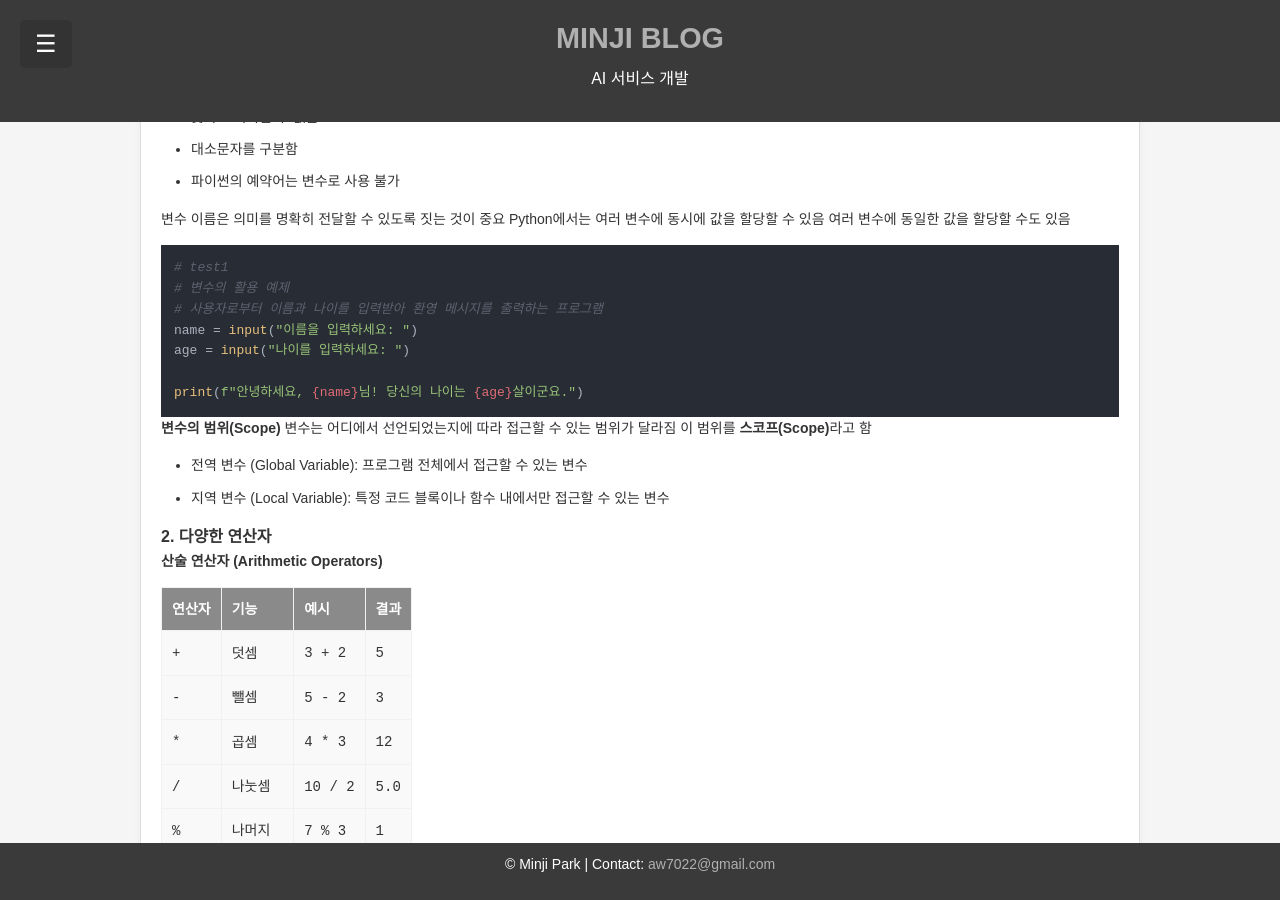
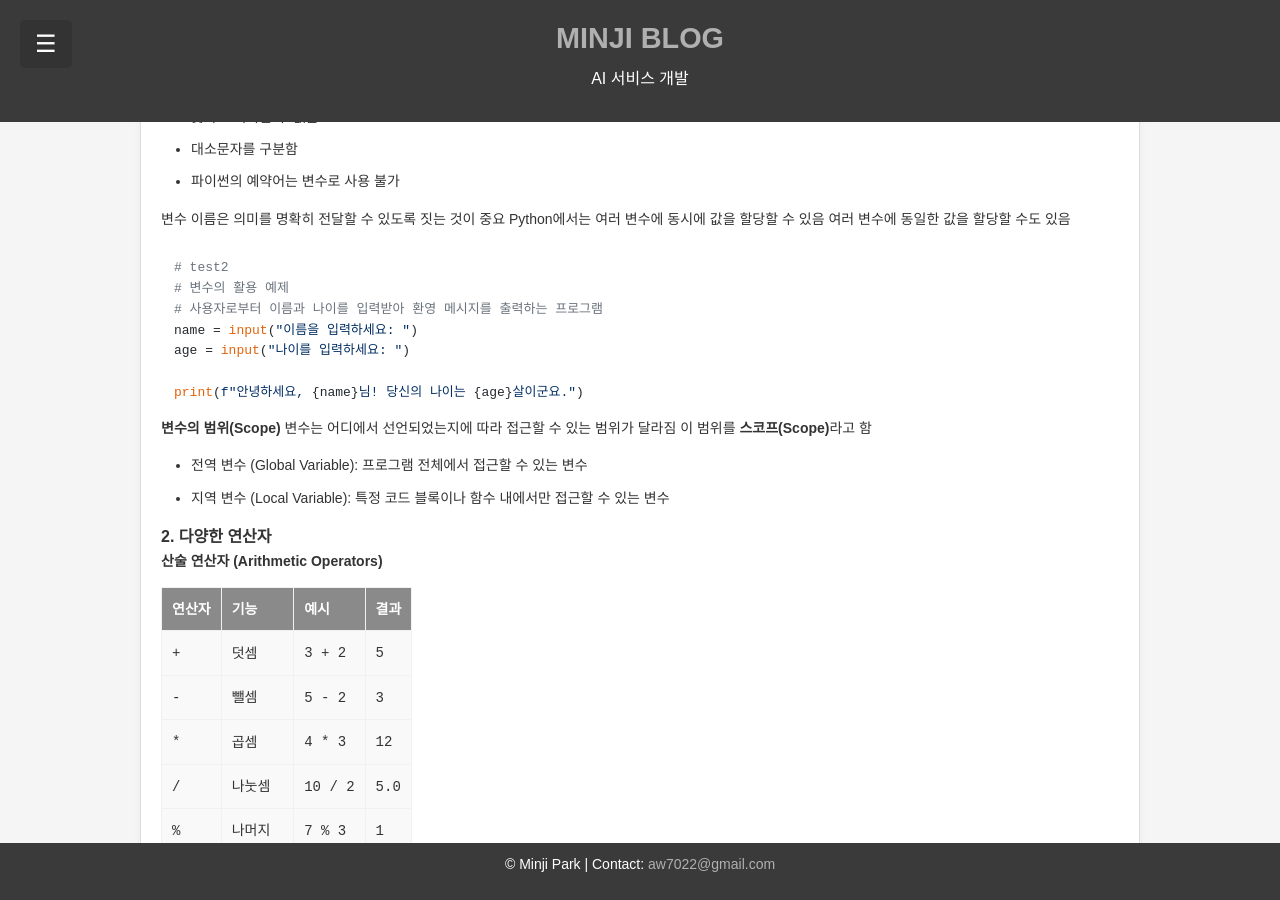
Before and after one commit to Mminzy22/Blog, a Jekyll site: the page built from _posts/Python/2024-11-19-Python01.md, in a window 1280 px wide and 900 px high, scrolled down 412 px. Built offline with Jekyll 4.4.1, drawn with Linux system fonts in a browser that asks for light colours; nearby versions of some CDN libraries; comment, search, counter and statistics services are not loaded.

Commit message:
test2 css

````diff
--- a/_layouts/default.html
+++ b/_layouts/default.html
@@ -7,7 +7,7 @@
     <!-- 현재 페이지 제목과 블로그 이름을 결합하여 페이지 제목 설정 -->
 
     <!-- Highlight.js CSS -->
-    <link href="https://cdnjs.cloudflare.com/ajax/libs/highlight.js/11.8.0/styles/atom-one-dark.min.css" rel="stylesheet">
+    <link href="https://cdnjs.cloudflare.com/ajax/libs/highlight.js/11.8.0/styles/github.css" rel="stylesheet">
 
     <!-- Highlight.js JavaScript -->
     <script src="https://cdnjs.cloudflare.com/ajax/libs/highlight.js/11.8.0/highlight.min.js"></script>
--- a/_posts/Python/2024-11-19-Python01.md
+++ b/_posts/Python/2024-11-19-Python01.md
@@ -26,7 +26,7 @@ Python에서는 여러 변수에 동시에 값을 할당할 수 있음
 여러 변수에 동일한 값을 할당할 수도 있음
 
 ```python
-# test1
+# test2
 # 변수의 활용 예제
 # 사용자로부터 이름과 나이를 입력받아 환영 메시지를 출력하는 프로그램
 name = input("이름을 입력하세요: ")
````
